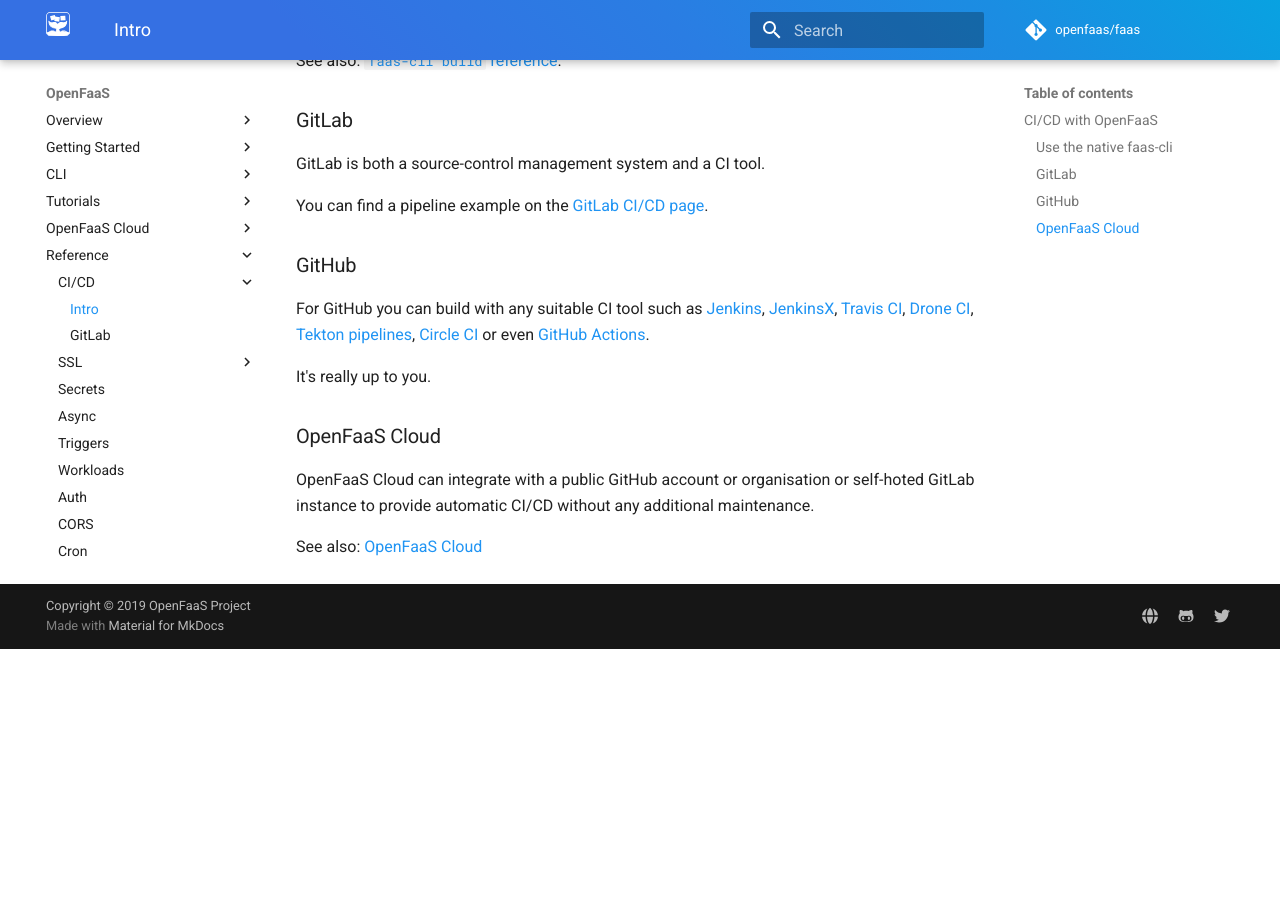
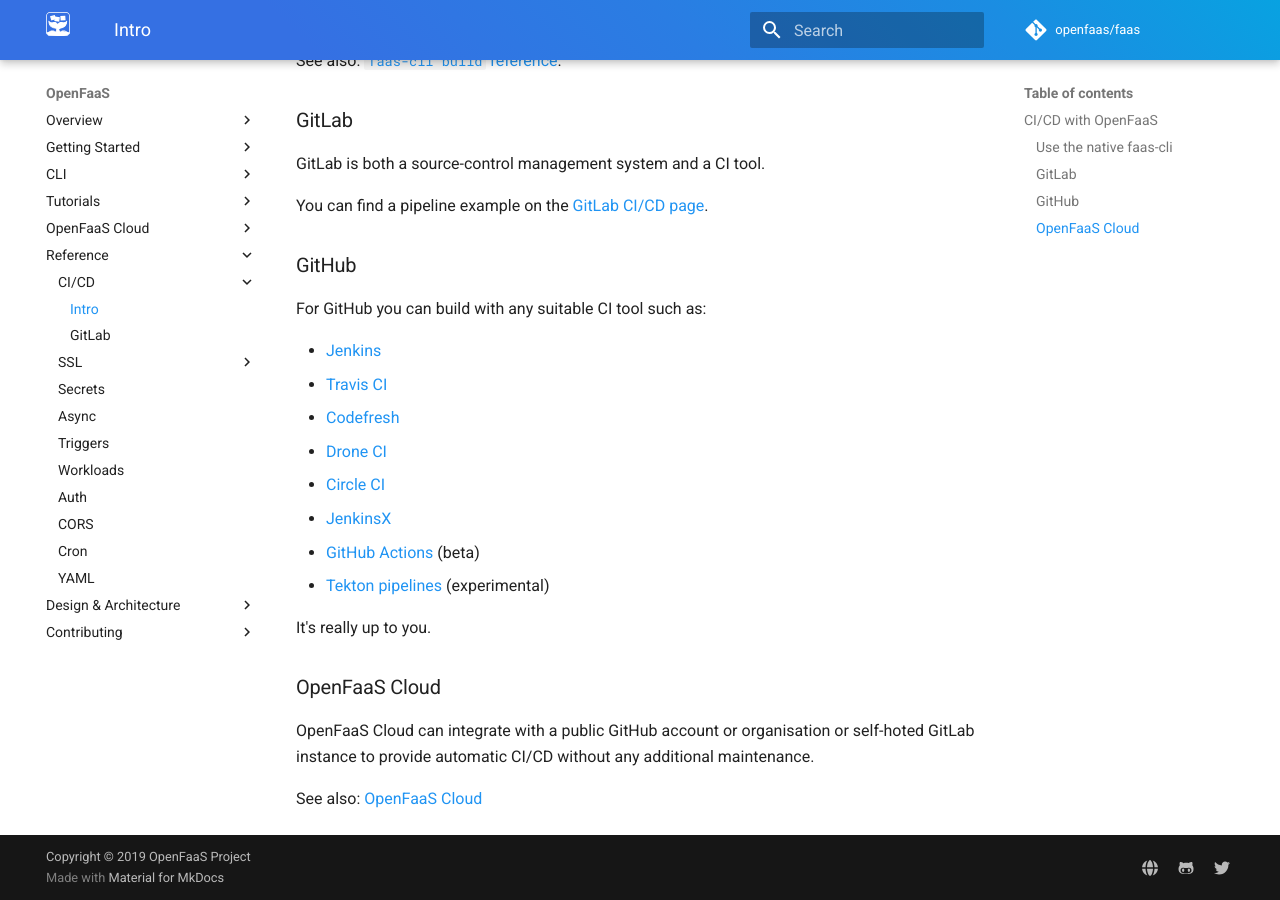
Before and after one commit to openfaas/docs, an MkDocs documentation site: the page built from docs/reference/cicd/intro.md, in a window 1280 px wide and 900 px high, scrolled down 988 px. Built offline with MkDocs 1.6.1 and Material for MkDocs 9.7.7, drawn with Linux system fonts in a browser that asks for light colours; comment, search, counter and statistics services are not loaded; before the commit the page ends 1637 px from its top, so only the background shows below that.

Commit message:
Update CI platforms into a list
Signed-off-by: Alex Ellis <alexellis2@gmail.com>

```diff
--- a/docs/reference/cicd/intro.md
+++ b/docs/reference/cicd/intro.md
@@ -39,7 +39,16 @@ You can find a pipeline example on the [GitLab CI/CD page](../gitlab/).
 
 ### GitHub
 
-For GitHub you can build with any suitable CI tool such as [Jenkins](https://jenkins.io), [JenkinsX](https://jenkins.io/projects/jenkins-x/), [Travis CI](https://travis-ci.org), [Drone CI](https://drone.io), [Tekton pipelines](https://github.com/tektoncd/pipeline), [Circle CI](https://circleci.com/) or even [GitHub Actions](https://github.com/features/actions).
+For GitHub you can build with any suitable CI tool such as:
+
+* [Jenkins](https://jenkins.io)
+* [Travis CI](https://travis-ci.org)
+* [Codefresh](https://codefresh.io)
+* [Drone CI](https://drone.io)
+* [Circle CI](https://circleci.com/)
+* [JenkinsX](https://jenkins.io/projects/jenkins-x/)
+* [GitHub Actions](https://github.com/features/actions) (beta)
+* [Tekton pipelines](https://github.com/tektoncd/pipeline) (experimental)
 
 It's really up to you.
 
```
